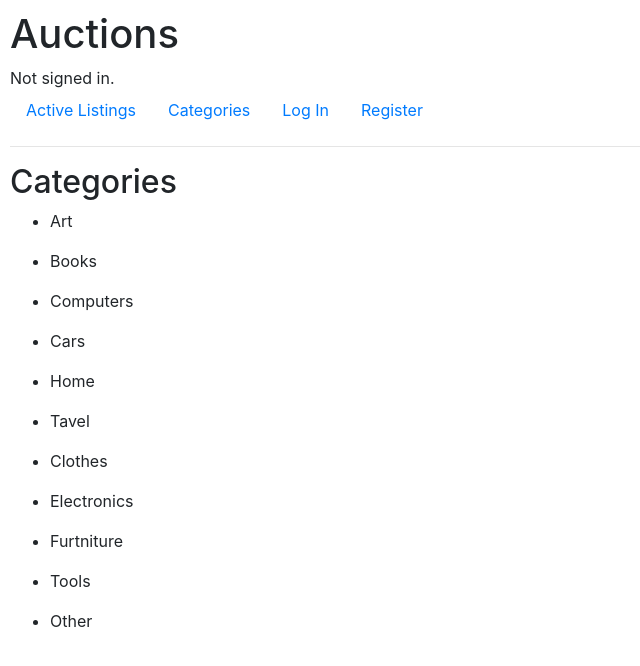
After one commit to DraBard/Web-Development, a Django app: page /categories in a window 1280 px wide. The commit adds this page. Shown: the top 666 px of the page, without its empty margins (0-640 px from the left). Run offline with Django 3.2, Linux system fonts and the light colour scheme; data comes from the database, SQL or seed files in the repository; both versions use the stored data as it was after the commit; some libraries are stand-ins or nearby versions.

Commit message:
Adds functionality of categories. Not yet fully.

```diff
--- /dev/null
+++ b/commerce/auctions/templates/auctions/categories.html
@@ -0,0 +1,15 @@
+{% extends "auctions/layout.html" %}
+
+{% block body %}
+
+    <h2>Categories</h2>
+
+    {% for category in categories %}
+    <ul>
+        <li>
+            {{ category }}
+        </li>
+    </ul>
+    {% endfor %}
+
+{% endblock %}
--- a/commerce/auctions/templates/auctions/layout.html
+++ b/commerce/auctions/templates/auctions/layout.html
@@ -19,6 +19,9 @@
         <ul class="nav">
             <li class="nav-item">
                 <a class="nav-link" href="{% url 'index' %}">Active Listings</a>
+            </li>
+            <li class="nav-item">
+                <a class="nav-link" href="{% url 'categories' %}">Categories</a>
             </li>
             {% if user.is_authenticated %}
                 <li class="nav-item">
--- a/commerce/auctions/urls.py
+++ b/commerce/auctions/urls.py
@@ -14,5 +14,6 @@ urlpatterns = [
     path("watchlist", views.watchlist_view, name="watchlist_view"),
     path("watchlist_delete/<int:watchlist_pk>", views.watchlist_delete, name="watchlist_delete"),
     path("close/<int:listing_pk>", views.close, name="close"),
-    path("comment/<int:listing_pk>", views.comment, name="comment")
+    path("comment/<int:listing_pk>", views.comment, name="comment"),
+    path("categories", views.categories, name="categories")
 ]
--- a/commerce/auctions/views.py
+++ b/commerce/auctions/views.py
@@ -5,7 +5,7 @@ from django.shortcuts import render
 from django.urls import reverse
 from django.contrib.auth.decorators import login_required
 
-from .models import User, Listings, Bids, Watchlists, Comments
+from .models import User, Listings, Bids, Watchlists, Comments, Categories
 from django.db.models import Max
 from django.contrib import messages
 from django.shortcuts import render, redirect
@@ -80,6 +80,7 @@ def create(request):
         listing.description = request.POST.get("description")
         listing.image = request.POST.get("image")
         listing.starting_bid = request.POST.get("starting_bid")
+        listing.category = request.POST.get("category")
         listing.user = request.user
         listing.save()
         # Save the starting bid as the first one in the Bids table
@@ -89,7 +90,10 @@ def create(request):
 
         return HttpResponseRedirect(reverse("index"))
     else:
-        return render(request, "auctions/create.html")
+        categories = Categories.objects.values_list("categories", flat=True)
+        return render(request, "auctions/create.html", {
+            "categories": categories
+        })
 
 def auction(request, listing_pk):
     listing = Listings.objects.get(pk=listing_pk)
@@ -116,6 +120,12 @@ def auction(request, listing_pk):
     }
 
     return render(request, "auctions/listing.html", context)
+
+def categories(request):
+    return render(request, "auctions/categories.html", {
+        "categories": Categories.objects.values_list("categories", flat=True)
+    })
+
 
 @login_required
 def bid(request, listing_pk):
```
Also changed, not shown: commerce/auctions/models.py (+8 -0 lines), commerce/auctions/templates/auctions/create.html (+8 -0 lines), commerce/scratchpad.txt (+24 -0 lines), commerce/auctions/migrations/0001_initial.py, commerce/auctions/migrations/0002_auto_20221103_2308.py (added), commerce/db.sqlite3, 1 other file.
